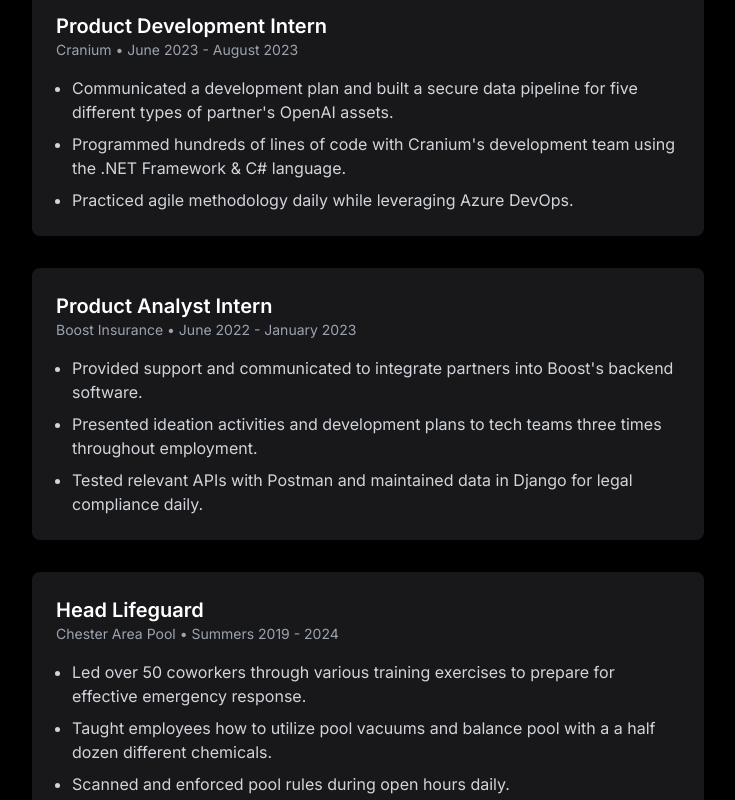
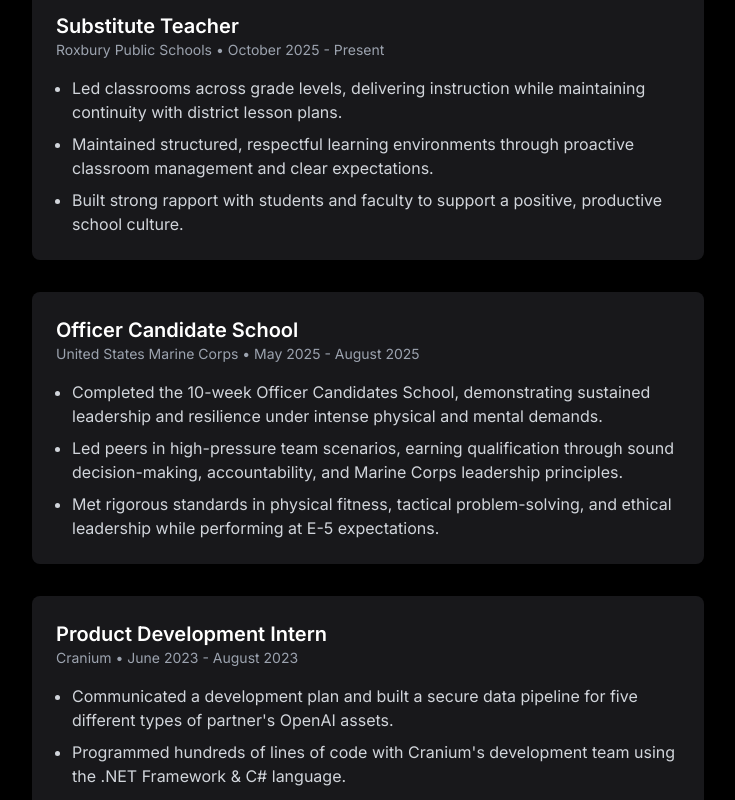
Before and after one commit to lucas-spitzer/portfolio, a Next.js app in the folder web-portfolio/: page / in a window 1280 px wide. Shown: the part 1600-2400 px from the top of the page, without its empty margins (272-1007 px from the left). Built offline with nearby package versions, Linux system fonts and the light colour scheme.

Commit message:
Resume Info Update

```diff
--- a/web-portfolio/app/components/resume.tsx
+++ b/web-portfolio/app/components/resume.tsx
@@ -54,6 +54,24 @@
             {activeFilter === "experience" && (
               <div className="space-y-8">
                 <div className="rounded-lg bg-zinc-900 p-6">
+                  <h3 className="text-xl font-semibold">Substitute Teacher</h3>
+                  <p className="text-sm text-gray-400">Roxbury Public Schools • October 2025 - Present</p>
+                  <ul className="mt-4 list-disc space-y-2 pl-4 text-gray-300">
+                    <li>Led classrooms across grade levels, delivering instruction while maintaining continuity with district lesson plans.</li>
+                    <li>Maintained structured, respectful learning environments through proactive classroom management and clear expectations.</li>
+                    <li>Built strong rapport with students and faculty to support a positive, productive school culture.</li>
+                  </ul>
+                </div>
+                <div className="rounded-lg bg-zinc-900 p-6">
+                  <h3 className="text-xl font-semibold">Officer Candidate School</h3>
+                  <p className="text-sm text-gray-400">United States Marine Corps • May 2025 - August 2025</p>
+                  <ul className="mt-4 list-disc space-y-2 pl-4 text-gray-300">
+                    <li>Completed the 10-week Officer Candidates School, demonstrating sustained leadership and resilience under intense physical and mental demands.</li>
+                    <li>Led peers in high-pressure team scenarios, earning qualification through sound decision-making, accountability, and Marine Corps leadership principles.</li>
+                    <li>Met rigorous standards in physical fitness, tactical problem-solving, and ethical leadership while performing at E-5 expectations.</li>
+                  </ul>
+                </div>
+                <div className="rounded-lg bg-zinc-900 p-6">
                   <h3 className="text-xl font-semibold">Product Development Intern</h3>
                   <p className="text-sm text-gray-400">Cranium • June 2023 - August 2023</p>
                   <ul className="mt-4 list-disc space-y-2 pl-4 text-gray-300">
@@ -73,7 +91,7 @@
                 </div>
                 <div className="rounded-lg bg-zinc-900 p-6">
                   <h3 className="text-xl font-semibold">Head Lifeguard</h3>
-                  <p className="text-sm text-gray-400">Chester Area Pool • Summers 2019 - 2024</p>
+                  <p className="text-sm text-gray-400">Chester Area Pool • Summers 2019 - 2025</p>
                   <ul className="mt-4 list-disc space-y-2 pl-4 text-gray-300">
                     <li>Led over 50 coworkers through various training exercises to prepare for effective emergency response.</li>
                     <li>Taught employees how to utilize pool vacuums and balance pool with a a half dozen different chemicals.</li>
@@ -112,26 +130,45 @@
             {activeFilter === "reading" && (
               <div className="space-y-8">
                 <div className="rounded-lg bg-zinc-900 p-6">
-                  <h3 className="text-xl font-semibold">Statistics & Predictions</h3>
+                  <h3 className="text-xl font-semibold">Predictions</h3>
                   <ul className="mt-4 list-disc space-y-2 pl-4 text-gray-300">
                     <li>The Signal and the Noise - Nate Silver</li>
                     <li>Everything is Predictable - Tom Chivers</li>
                   </ul>
                 </div>
                 <div className="rounded-lg bg-zinc-900 p-6">
-                  <h3 className="text-xl font-semibold">Productive Habits</h3>
+                  <h3 className="text-xl font-semibold">Productivity</h3>
                   <ul className="mt-4 list-disc space-y-2 pl-4 text-gray-300">
                     <li>Atomic Habits - James Clear</li>
                     <li>Deep Work - Cal Newport</li>
                     <li>Flow - Mihaly Csikszentmihalyi</li>
+                    <li>The 7 Habits of Highly Effective People - Stephen Covey</li>
                   </ul>
                 </div>
                 <div className="rounded-lg bg-zinc-900 p-6">
-                  <h3 className="text-xl font-semibold">Tech: Past, Present, & Future</h3>
+                  <h3 className="text-xl font-semibold">Technology</h3>
                   <ul className="mt-4 list-disc space-y-2 pl-4 text-gray-300">
                     <li>The Metaverse - Matthew Ball</li>
                     <li>Read Write Own - Chris Dixon</li>
                     <li>How the Internet Happened - Brian McCullough</li>
+                  </ul>
+                </div>
+                <div className="rounded-lg bg-zinc-900 p-6">
+                  <h3 className="text-xl font-semibold">Stoicism</h3>
+                  <ul className="mt-4 list-disc space-y-2 pl-4 text-gray-300">
+                    <li>Can&apos;t Hurt Me - David Goggins</li>
+                    <li>The Obstacle is the Way - Ryan Holiday</li>
+                    <li>Never Finished - David Goggins</li>
+                    <li>Meditations - Marcus Aurelius</li>
+                  </ul>
+                </div>
+                <div className="rounded-lg bg-zinc-900 p-6">
+                  <h3 className="text-xl font-semibold">Business</h3>
+                  <ul className="mt-4 list-disc space-y-2 pl-4 text-gray-300">
+                    <li>Start with Why - Simon Sinek</li>
+                    <li>Influence - Robert Cialdini</li>
+                    <li>The Infinite Game - Simon Sinek</li>
+                    <li>Zero to One - Peter Thiel</li>
                   </ul>
                 </div>
               </div>
```
